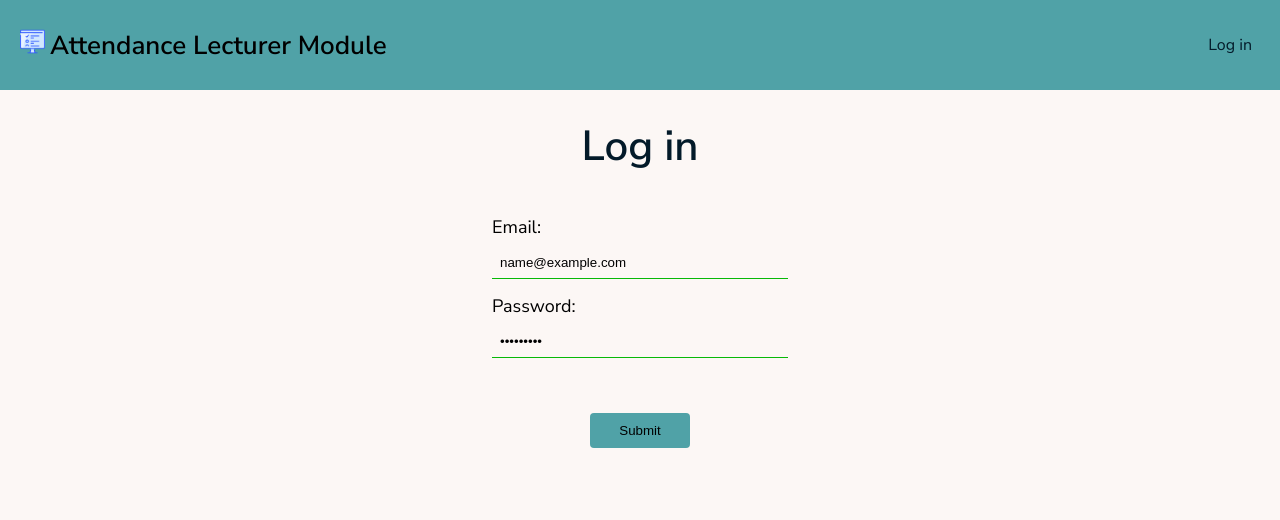
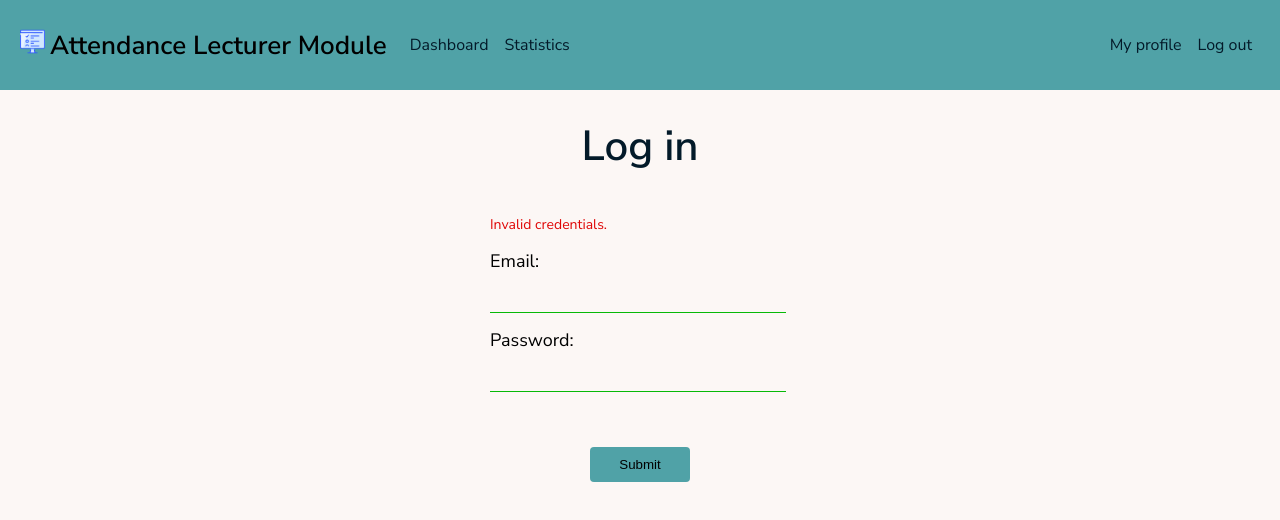
Before and after one commit to ivonamilankovic/attendance_lecturer_module, a React (Create React App) app: page / in a window 1280 px wide. Both pictures are taken after typing "name@example.com", "Sample123" into the empty fields and a click on the button "Submit". Shown: the top 520 px of the page. Built offline with nearby package versions, Linux system fonts and the light colour scheme; no server answers.

Commit message:
fixing routes and login/logout

```diff
--- a/package.json
+++ b/package.json
@@ -8,6 +8,7 @@
     "@testing-library/user-event": "^13.5.0",
     "react": "^18.2.0",
     "react-dom": "^18.2.0",
+    "react-router-dom": "^6.14.1",
     "react-scripts": "5.0.1",
     "web-vitals": "^2.1.4"
   },
--- a/src/App.js
+++ b/src/App.js
@@ -1,22 +1,18 @@
-import { useState } from "react";
-import Login from "./components/Login";
+import { Routes, Route } from "react-router-dom";
 import Home from "./components/Home";
-import Header from "./components/Header";
-//TODO router
+import Dashboard from "./components/Dashboard";
+import Logout from "./components/Logout";
+import NotFound from "./components/NotFound";
+
 function App() {
-  const [token, setToken] = useState("");
-  if (token) {
-    return (
-      <>
-        <Header loggedIn={true} />
-        <Home token={token} />
-      </>
-    );
-  }
   return (
     <>
-      <Header loggedIn={false} />
-      <Login setToken={setToken} />
+      <Routes>
+        <Route path="/dashboard" element={<Dashboard />} />
+        <Route exact path="/" element={<Home />} />
+        <Route path="/logout" element={<Logout />} />
+        <Route path="*" element={<NotFound />} />
+      </Routes>
     </>
   );
 }
--- a/src/components/Dashboard.js
+++ b/src/components/Dashboard.js
@@ -1,11 +1,30 @@
-import { useState, useEffect } from "react";
-import { BACKEND_URL, ROLES } from "../constants";
+import { useState } from "react";
+import { Navigate } from "react-router-dom";
+import { BACKEND_URL, KEY_USER_TOKEN, ROLES } from "../constants";
 import Loading from "./Loading";
+import Header from "./Header";
+import { useUser } from "../useUser";
 
-function Dashboard({ user, token }) {
+function Dashboard() {
   const [loading, setLoading] = useState(true);
   const [courses, setCourses] = useState([]);
-  useEffect(() => {
+  const token =
+    localStorage.getItem(KEY_USER_TOKEN) !== ""
+      ? localStorage.getItem(KEY_USER_TOKEN)
+      : null;
+  const { user, load } = useUser(token);
+
+  if (!user) {
+    return <Navigate to="/" />;
+  }
+
+  if (load) {
+    return <Loading />;
+  } else {
+    fetchCourses();
+  }
+
+  async function fetchCourses() {
     let urlParam = "";
     if (user.role.name === ROLES.ROLE_PROFESSOR) {
       urlParam = "professorId=" + user.id;
@@ -29,12 +48,14 @@ function Dashboard({ user, token }) {
     } catch (e) {
       console.log(e);
     }
-  }, [token, user]);
+  }
 
   if (loading) {
     return <Loading />;
   } else {
     return (
+      <>
+        <Header />
         <div>
           <h1 className="title">My courses</h1>
           <div className="course-list">
@@ -65,12 +86,13 @@ function Dashboard({ user, token }) {
                         : 0 + parseInt(lecturesNumForProfessor)}
                     </p>
                   </div>
-                <button className="btn">See more...</button>
+                  <button className="btn card-btn">See more...</button>
                 </div>
               );
             })}
           </div>
         </div>
+      </>
     );
   }
 }
--- a/src/components/Header.js
+++ b/src/components/Header.js
@@ -1,31 +1,31 @@
-function Header({ loggedIn }) {
-    //TODO fix routes
+import { Link } from "react-router-dom";
+import { KEY_USER_TOKEN } from "../constants";
+
+function Header() {
+  const loggedIn = localStorage.getItem(KEY_USER_TOKEN) !== "" ? true : false;
+  //TODO fix routes
   return (
     <header>
       <div className="header-left">
         <span>
-          <img
-            src="./title-icon.png"
-            alt="icon"
-            width="25px"
-          />
+          <img src="./title-icon.png" alt="icon" width="25px" />
           <span className="page-name">Attendance Lecturer Module</span>
         </span>
         {loggedIn && (
           <>
-            <a href="#">Dashboard</a>
-            <a href="#">Statistics</a>
+            <Link to="/dashboard">Dashboard</Link>
+            <Link to="/">Statistics</Link>
           </>
         )}
       </div>
       <div className="header-right">
         {loggedIn ? (
           <>
-            <a href="#">My profile</a>
-            <a href="#">Log out</a>
+            <Link to="/">My profile</Link>
+            <Link to="/logout">Log out</Link>
           </>
         ) : (
-          <a href="#">Log in</a>
+          <Link to="/">Log in</Link>
         )}
       </div>
     </header>
--- a/src/components/Home.js
+++ b/src/components/Home.js
@@ -1,30 +1,22 @@
 import { useState, useEffect } from "react";
-import { BACKEND_URL } from "../constants";
-import Dashboard from "./Dashboard";
-import Loading from "./Loading";
+import { KEY_USER_TOKEN } from "../constants";
+import { Navigate } from "react-router-dom";
+import Login from "./Login";
 
-function Home({ token }) {
-  const [user, setUser] = useState();
+function Home() {
+  const [token, setToken] = useState("");
 
   useEffect(() => {
-    try {
-      fetch(BACKEND_URL + "Login/Validate?token=" + token, {
-        method: "GET",
-        headers: {
-          "Content-Type": "application/json",
-          Authorization: "Bearer " + token,
-        },
-      })
-        .then((res) => res.json())
-        .then((u) => setUser(u));
-    } catch (e) {
-      console.log(e);
+    if (localStorage.getItem(KEY_USER_TOKEN) !== "") {
+      setToken(localStorage.getItem(KEY_USER_TOKEN));
     }
-  }, [token]);
-  if (!user) {
-    return <Loading />;
+  }, []);
+
+  if (token) {
+    return <Navigate to="/dashboard" />;
   } else {
-    return <Dashboard user={user} token={token} />;
+    return <Login setToken={setToken} />;
   }
 }
+
 export default Home;
--- a/src/components/Login.js
+++ b/src/components/Login.js
@@ -1,5 +1,6 @@
 import { useEffect, useState } from "react";
-import { BACKEND_URL } from "../constants";
+import { BACKEND_URL, KEY_USER_TOKEN } from "../constants";
+import Header from "./Header";
 
 function Login({ setToken }) {
   const [email, setEmail] = useState("");
@@ -10,8 +11,7 @@ function Login({ setToken }) {
       email: email,
       password: password,
     };
-    try {
-      await fetch(BACKEND_URL + "Login", {
+    fetch(BACKEND_URL + "Login", {
       method: "POST",
       headers: {
         "Content-Type": "application/json",
@@ -19,10 +19,19 @@ function Login({ setToken }) {
       body: JSON.stringify(formData),
     })
       .then((res) => res.json())
-        .then((r) => setToken(r.Token));
-    } catch (e) {
+      .then((r) => {
+        setToken(r.Token);
+        localStorage.setItem(KEY_USER_TOKEN, r.Token);
+      })
+      .catch((e) => {
         console.log(e);
-    }
+        document.getElementById("email").classList.add("bad-input");
+        document.getElementById("email").value = "";
+        document.getElementById("password").classList.add("bad-input");
+        document.getElementById("password").value = "";
+        document.getElementById("error-msg").innerHTML = "Invalid credentials.";
+        document.getElementById("error-msg").style.display = "block";
+      });
   }
 
   useEffect(() => {
@@ -30,26 +39,37 @@ function Login({ setToken }) {
       document.getElementById("email").classList.add("bad-input");
       document.getElementById("email").classList.remove("good-input");
       document.getElementById("login-btn").disabled = true;
+      document.getElementById("error-msg").innerHTML =
+        "Email format must be valid.";
+      document.getElementById("error-msg").style.display = "block";
     } else if (email.includes("@")) {
       document.getElementById("email").classList.remove("bad-input");
       document.getElementById("email").classList.add("good-input");
       document.getElementById("login-btn").disabled = false;
+      document.getElementById("error-msg").style.display = "none";
     }
     if (password.length > 0 && password.length < 6) {
       document.getElementById("password").classList.add("bad-input");
       document.getElementById("password").classList.remove("good-input");
       document.getElementById("login-btn").disabled = true;
+      document.getElementById("error-msg").innerHTML =
+        "Password must have at least 6 characters.";
+      document.getElementById("error-msg").style.display = "block";
     } else if (password.length >= 6) {
       document.getElementById("password").classList.remove("bad-input");
       document.getElementById("password").classList.add("good-input");
       document.getElementById("login-btn").disabled = false;
+      document.getElementById("error-msg").style.display = "none";
     }
   }, [email, password]);
 
   return (
+    <>
+      <Header />
       <div>
         <h1 className="title">Log in</h1>
         <form method="post" className="login-form">
+          <div id="error-msg" style={{ display: "none" }}></div>
           <label htmlFor="email" className="text">
             Email:
           </label>
@@ -83,6 +103,7 @@ function Login({ setToken }) {
           Submit
         </button>
       </div>
+    </>
   );
 }
 
--- /dev/null
+++ b/src/components/Logout.js
@@ -0,0 +1,20 @@
+import { useEffect, useState } from "react";
+import { Navigate } from "react-router-dom";
+import { KEY_USER_TOKEN } from "../constants";
+
+function Logout() {
+  const [logingOut, setLogingOut] = useState(true);
+
+  useEffect(() => {
+    localStorage.setItem(KEY_USER_TOKEN, "");
+    setLogingOut(false);
+  }, []);
+
+  if (logingOut) {
+    return <h1>Loging out...</h1>;
+  } else {
+    return <Navigate to="/" />;
+  }
+}
+
+export default Logout;
--- /dev/null
+++ b/src/components/NotFound.js
@@ -0,0 +1,10 @@
+function NotFound() {
+  return (
+    <>
+      <h1>Opss....</h1>
+      <h3>Sorry, this page is not found!</h3>
+    </>
+  );
+}
+
+export default NotFound;
--- a/src/constants.js
+++ b/src/constants.js
@@ -6,3 +6,4 @@ export const ROLES = {
   ROLE_STUDENT: "Student",
   ROLE_USER: "User",
 };
+export const KEY_USER_TOKEN = "user_token";
--- a/src/css/index.css
+++ b/src/css/index.css
@@ -33,7 +33,7 @@ body {
   border: none;
   border-radius: 4px;
   background-color: var(--green);
-  transition: background-color 0.5s;
+  transition: background-color 0.3s;
 }
 .btn:hover:enabled{
   cursor: pointer;
@@ -72,7 +72,7 @@ header a{
   color: var(--dark-blue);
   padding: 0 8px;
   letter-spacing: normal;
-  transition: letter-spacing 0.5s;
+  transition: letter-spacing 0.3s;
 }
 header a:hover{
   letter-spacing: 2px;
@@ -99,9 +99,14 @@ header a:hover{
 
 /*login*/
 .login-form{
-  width: fit-content;
+  width: 300px;
   margin: 40px auto;
   align-items: center;
+}
+#error-msg{
+  color: var(--invalid);
+  font-size: 14px;
+  margin-bottom: 15px;
 }
 
 /*dashbord courses*/
@@ -113,13 +118,16 @@ header a:hover{
 }
 .course-card{
   margin: 20px;
-  padding: 10px;
   width: 350px;
   border: 1px solid var(--gray);
   border-radius: 6px;
+  box-shadow: 0 4px 8px 0 rgba(0,0,0,0.2);
 }
-.course-card .btn{
-  margin-bottom: 8px;
+.course-card:hover {
+  box-shadow: 0 8px 16px 0 rgba(0,0,0,0.2);
+}
+.course-card hr{
+  margin: 0 4px;
 }
 .course-body{
   height: 75px;
@@ -133,6 +141,12 @@ header a:hover{
 .course-body .text{
   margin-bottom: 2px;
 }
+.card-btn{
+  display: block;
+  width: inherit;
+  margin-bottom: 0;
+  border-radius: 0 0 6px 6px;
+}
 .course-title{
   text-align: center;
   margin: 8px;
--- a/src/index.js
+++ b/src/index.js
@@ -1,13 +1,16 @@
-import React from 'react';
-import ReactDOM from 'react-dom/client';
-import './css/index.css';
-import App from './App';
-import reportWebVitals from './reportWebVitals';
+import React from "react";
+import ReactDOM from "react-dom/client";
+import { BrowserRouter } from "react-router-dom";
+import "./css/index.css";
+import App from "./App";
+import reportWebVitals from "./reportWebVitals";
 
-const root = ReactDOM.createRoot(document.getElementById('root'));
+const root = ReactDOM.createRoot(document.getElementById("root"));
 root.render(
   <React.StrictMode>
-    <App />
+    <BrowserRouter>
+      <App />
+    </BrowserRouter>
   </React.StrictMode>
 );
 
--- /dev/null
+++ b/src/useUser.js
@@ -0,0 +1,29 @@
+import { useCallback, useEffect, useState } from "react";
+import { BACKEND_URL } from "./constants";
+
+export const useUser = (token) => {
+  const [user, setUser] = useState();
+  const [load, setLoad] = useState(true);
+
+  const getUser = useCallback( () => {
+    fetch(BACKEND_URL + "Login/Validate?token=" + token, {
+      method: "GET",
+      headers: {
+        "Content-Type": "application/json",
+        Authorization: "Bearer " + token,
+      },
+    })
+      .then((res) => res.json())
+      .then((u) => {
+        setUser(u);
+        setLoad(false);
+      })
+      .catch((e) => console.log(e));
+  },[token]);
+
+  useEffect(()=>{
+    getUser();
+  },[token, getUser]);
+
+  return {user, load};
+};
```
Also changed, not shown: 1 other file (tests, documents, lock files or other folders). Lines whose indentation alone changed are shown as unchanged.
